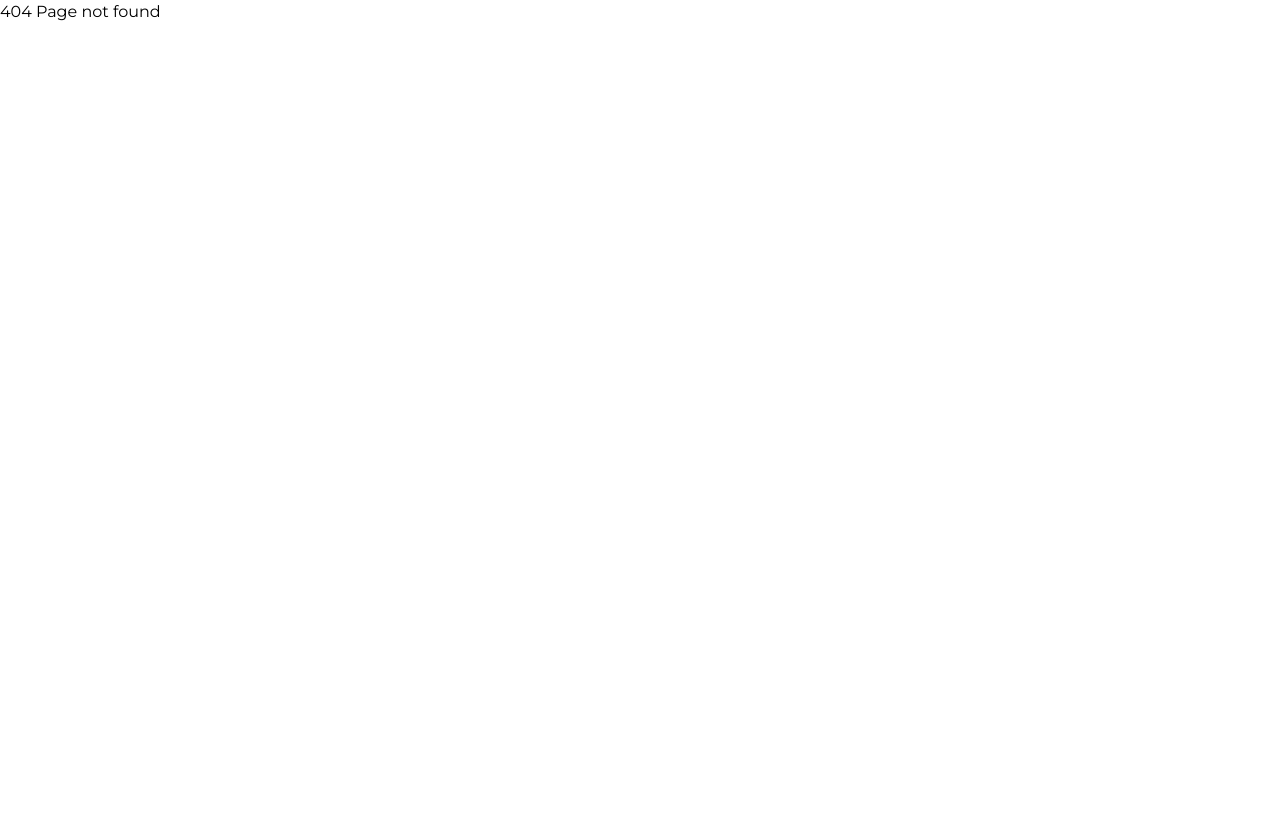
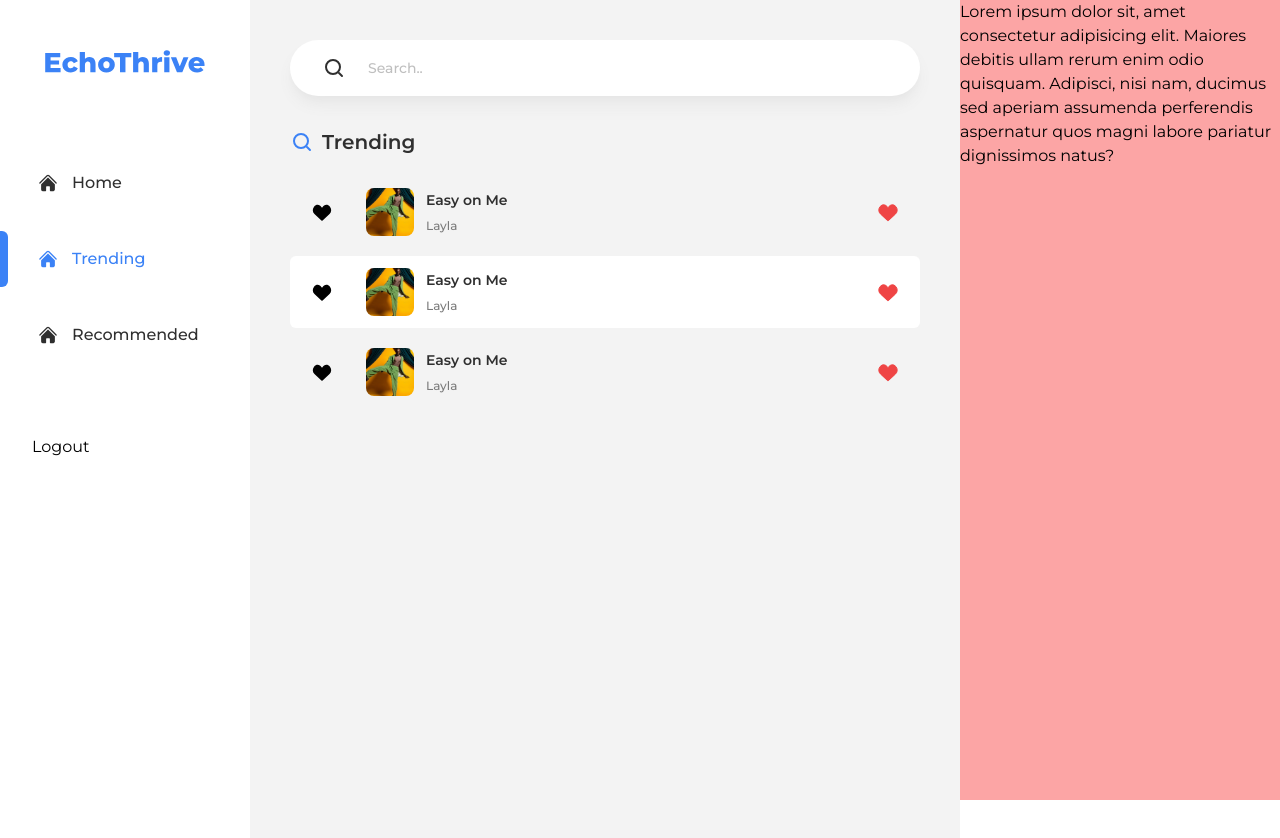
Before and after one commit to Babatunde-Ben/wegro, a React (Vite) app: page /trending in a window 1280 px wide. Before the commit this address had no page. Shown: the top 838 px of the page. Before the commit the page ends 800 px from the top, so only its background shows below. Built offline with nearby package versions, Linux system fonts and the light colour scheme.

Commit message:
feat: added trending page

```diff
--- a/src/components/Sidebar.tsx
+++ b/src/components/Sidebar.tsx
@@ -34,7 +34,7 @@ const Sidebar = () => {
   const navLinks: Navlinks = [
     {
       id: 1,
-      path: "",
+      path: "/home",
       name: "Home",
       svg: <HomeIcon className="w-5" />,
     },
@@ -55,14 +55,14 @@ const Sidebar = () => {
   return (
     <div
       ref={sidebarRef}
-      className={`min-w-[250px] w-[250px] fixed z-50 top-0 left-0 h-screen overflow-y-auto flex flex-col items-center gap-20 py-12 transition duration-200 md:translate-x-0 ${
+      className={`min-w-[250px] w-[250px] bg-white fixed z-50 top-0 left-0 h-screen overflow-y-auto flex flex-col items-center gap-20 py-12 transition duration-200 md:translate-x-0 ${
         !isSidebarOpen && "-translate-x-full"
       }`}
     >
       <span className="">
         <Logo className="w-40" />
       </span>
-      {/* {pathname} */}
+
       <ul className=" flex-1 w-full">
         {navLinks.map((item) => (
           <li key={item.id} className="mb-2">
--- a/src/main.tsx
+++ b/src/main.tsx
@@ -11,6 +11,8 @@ import Register from "./pages/Register";
 import UnprotectedRoutes from "./components/UnprotectedRoutes";
 import ProtectedRoutes from "./components/ProtectedRoutes";
 import Home from "./pages/Home";
+import Trending from "./pages/Trending";
+import Recommended from "./pages/Recommended";
 
 ReactDOM.createRoot(document.getElementById("root")!).render(
   <React.StrictMode>
@@ -24,6 +26,8 @@ ReactDOM.createRoot(document.getElementById("root")!).render(
         </Route>
         <Route element={<ProtectedRoutes />}>
           <Route path="/home" element={<Home />} />
+          <Route path="/trending" element={<Trending />} />
+          <Route path="/recommended" element={<Recommended />} />
         </Route>
         <Route path="*" element={<Error />} />
       </Routes>
--- a/src/pages/Home.tsx
+++ b/src/pages/Home.tsx
@@ -2,18 +2,20 @@ import MusicCard from "../components/MusicCard";
 import MusicList from "../components/MusicList";
 import BannerImage from "../assets/images/image-1.jpeg";
 import TrendingIcon from "../assets/SVGs/search.svg?react";
+import { useNavigate } from "react-router-dom";
 
 const Home = () => {
+  const navigate = useNavigate();
   return (
-    <div className=" px-5 md:px-10">
-      <section className="overflow-hidden rounded-2xl w-full mb-10">
+    <section className=" px-5 md:px-10">
+      <div className="overflow-hidden rounded-2xl w-full mb-10">
         <img
           src={BannerImage}
           alt=""
           className="object-cover w-full h-44 sm:h-56 md:h-64"
         />
-      </section>
-      <section className="mb-10">
+      </div>
+      <div className="mb-10">
         <div className="flex justify-between items-center mb-5">
           <p className="flex items-center gap-2">
             <span className="text-blue-500">
@@ -23,7 +25,10 @@ const Home = () => {
               Trending
             </span>
           </p>
-          <p className="flex items-center gap-2 text-blue-500 text-sm ">
+          <p
+            onClick={() => navigate("/trending")}
+            className="flex items-center gap-2 cursor-pointer text-blue-500 text-sm "
+          >
             <span className=" font-semibold capitalize">show more</span>{" "}
             <span>
               <TrendingIcon className="w-4" />
@@ -36,18 +41,18 @@ const Home = () => {
           <MusicCard />
           <MusicCard />
         </div>
-      </section>
-      <section>
+      </div>
+      <div>
         <div className="flex justify-between items-center mb-5">
           <p className="flex items-center gap-2">
             <span className="text-blue-500">
               <TrendingIcon />
             </span>
             <span className="text-xl font-semibold text-primary-500">
-              Recommended
+              Recommended For You
             </span>
           </p>
-          <p className="flex items-center gap-2 text-blue-500 text-sm ">
+          <p className="flex items-center gap-2 cursor-pointer text-blue-500 text-sm ">
             <span className=" font-semibold capitalize">show more</span>{" "}
             <span>
               <TrendingIcon className="w-4" />
@@ -60,8 +65,8 @@ const Home = () => {
           <MusicList isActive={true} />
           <MusicList isActive={false} />
         </div>
-      </section>
-    </div>
+      </div>
+    </section>
   );
 };
 
--- /dev/null
+++ b/src/pages/Recommended.tsx
@@ -0,0 +1,5 @@
+const Recommended = () => {
+  return <div>Recommended music</div>;
+};
+
+export default Recommended;
--- /dev/null
+++ b/src/pages/Trending.tsx
@@ -0,0 +1,27 @@
+import MusicList from "../components/MusicList";
+import TrendingIcon from "../assets/SVGs/search.svg?react";
+
+const Trending = () => {
+  return (
+    <section className=" px-5 min-h-screen md:px-10">
+      <div className="flex justify-between items-center mb-5">
+        <p className="flex items-center gap-2">
+          <span className="text-blue-500">
+            <TrendingIcon />
+          </span>
+          <span className="text-xl font-semibold text-primary-500">
+            Trending
+          </span>
+        </p>
+      </div>
+
+      <div className="">
+        <MusicList isActive={false} />
+        <MusicList isActive={true} />
+        <MusicList isActive={false} />
+      </div>
+    </section>
+  );
+};
+
+export default Trending;
```
